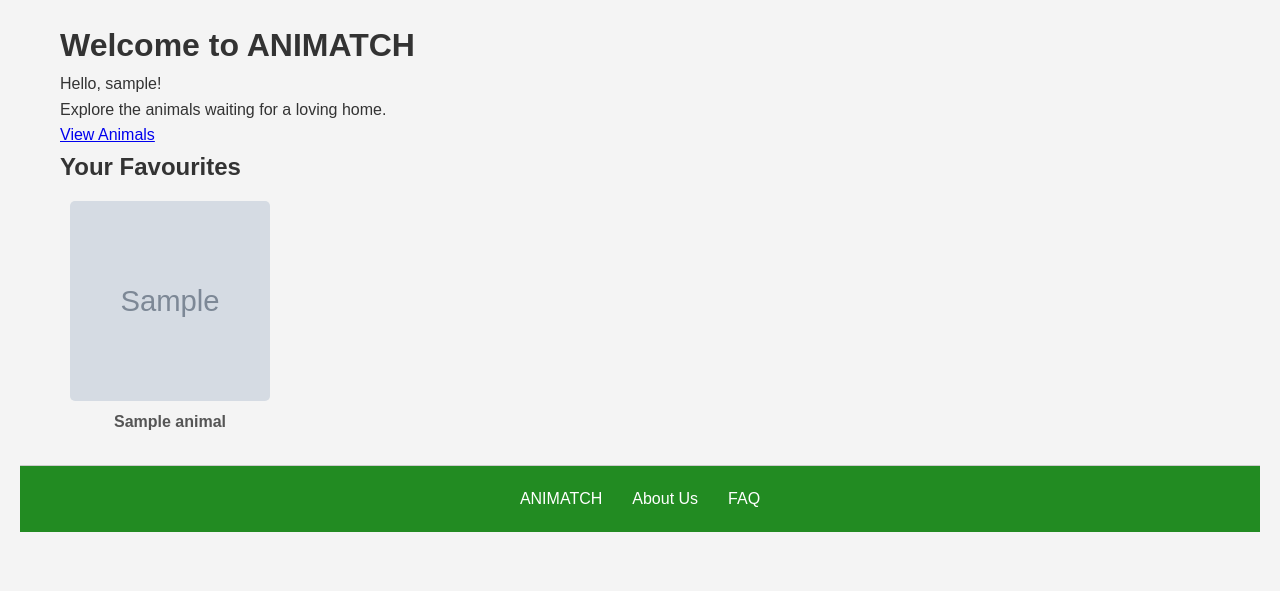
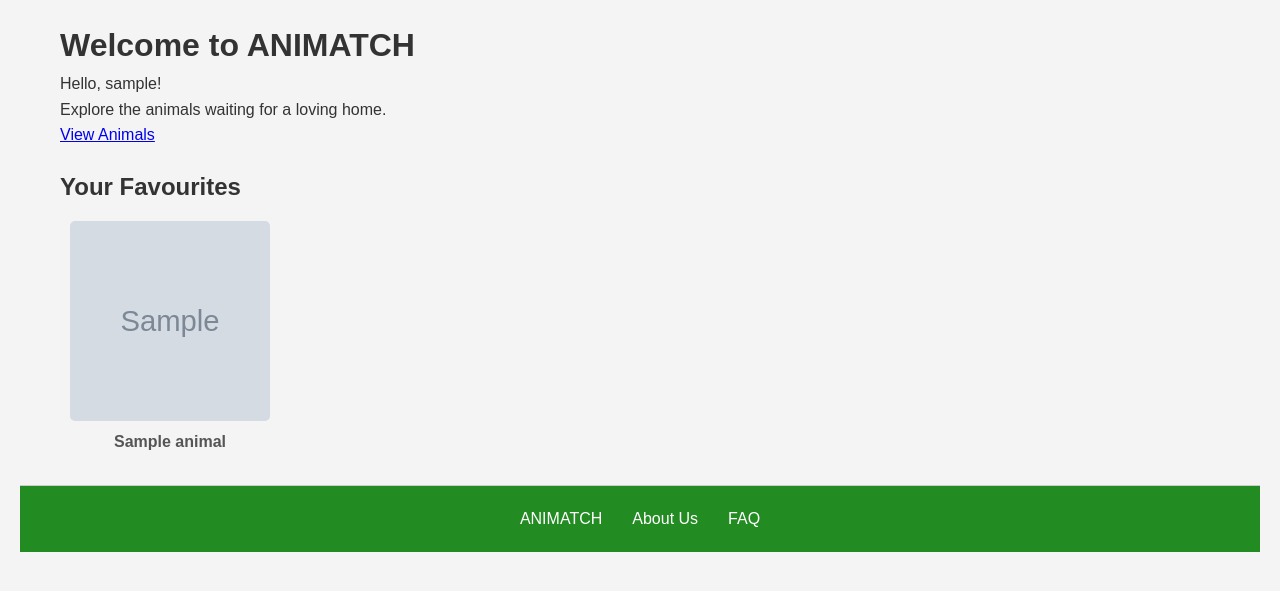
Before and after one commit to thesamedorcas/ANIMATCH, a Django app: page /home/ in a window 1280 px wide. Shown: the part 87-678 px from the top of the page. Run offline with Django 3.2, Linux system fonts and the light colour scheme; a user stored in the database is signed in; tables that the repository leaves empty hold one stand-in row (values such as "Sample post"); grey boxes marked "Sample" are stand-in pictures.

Commit message:
Merged main and fixed some issues

```diff
--- a/static/css/style.css
+++ b/static/css/style.css
@@ -275,7 +275,7 @@ footer {
 }
 
 /* Favourites Slider on Home Page */
-.favorites-slider {
+.favourites-slider {
     margin: 20px 0;
 }
 
```
